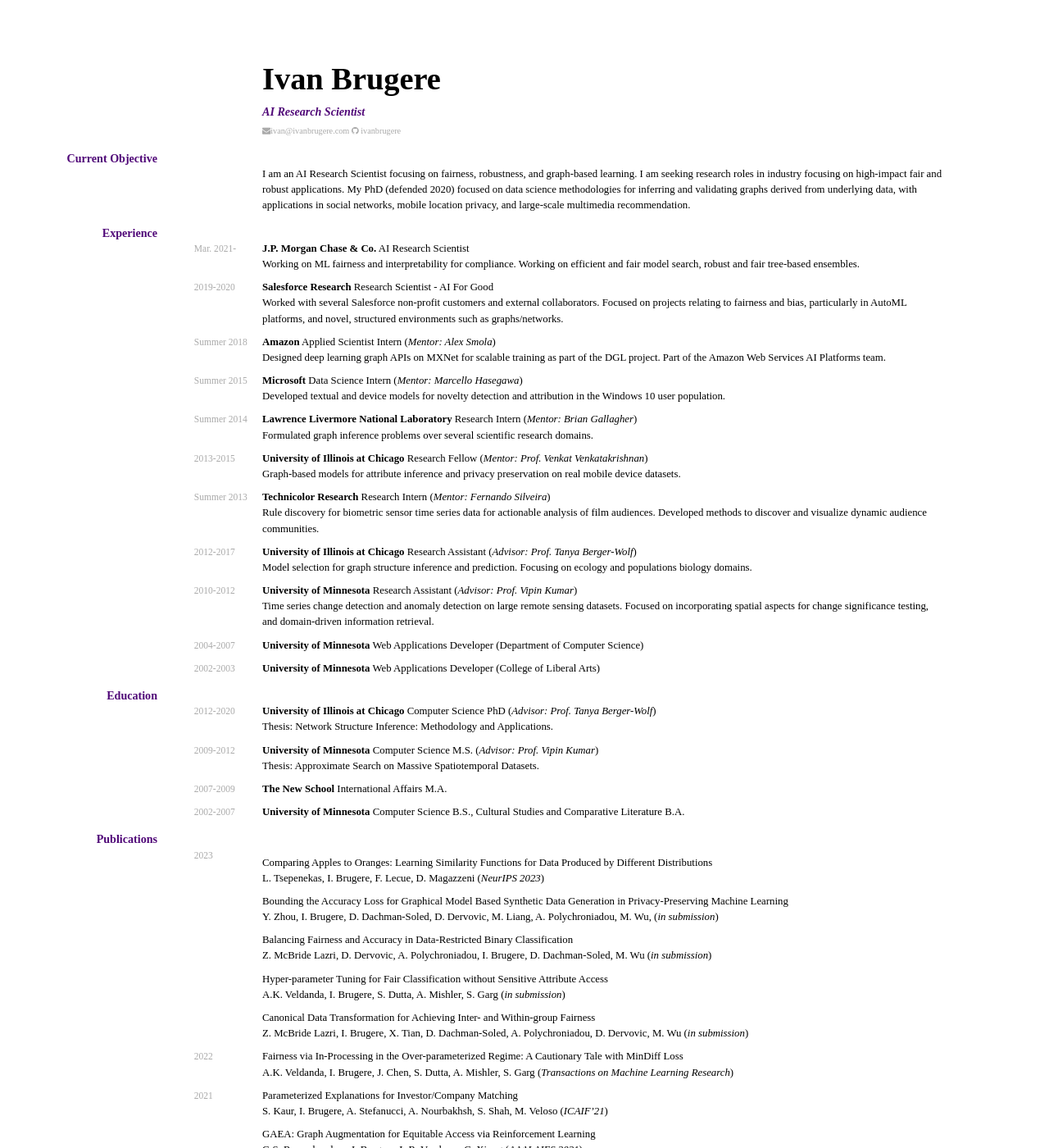
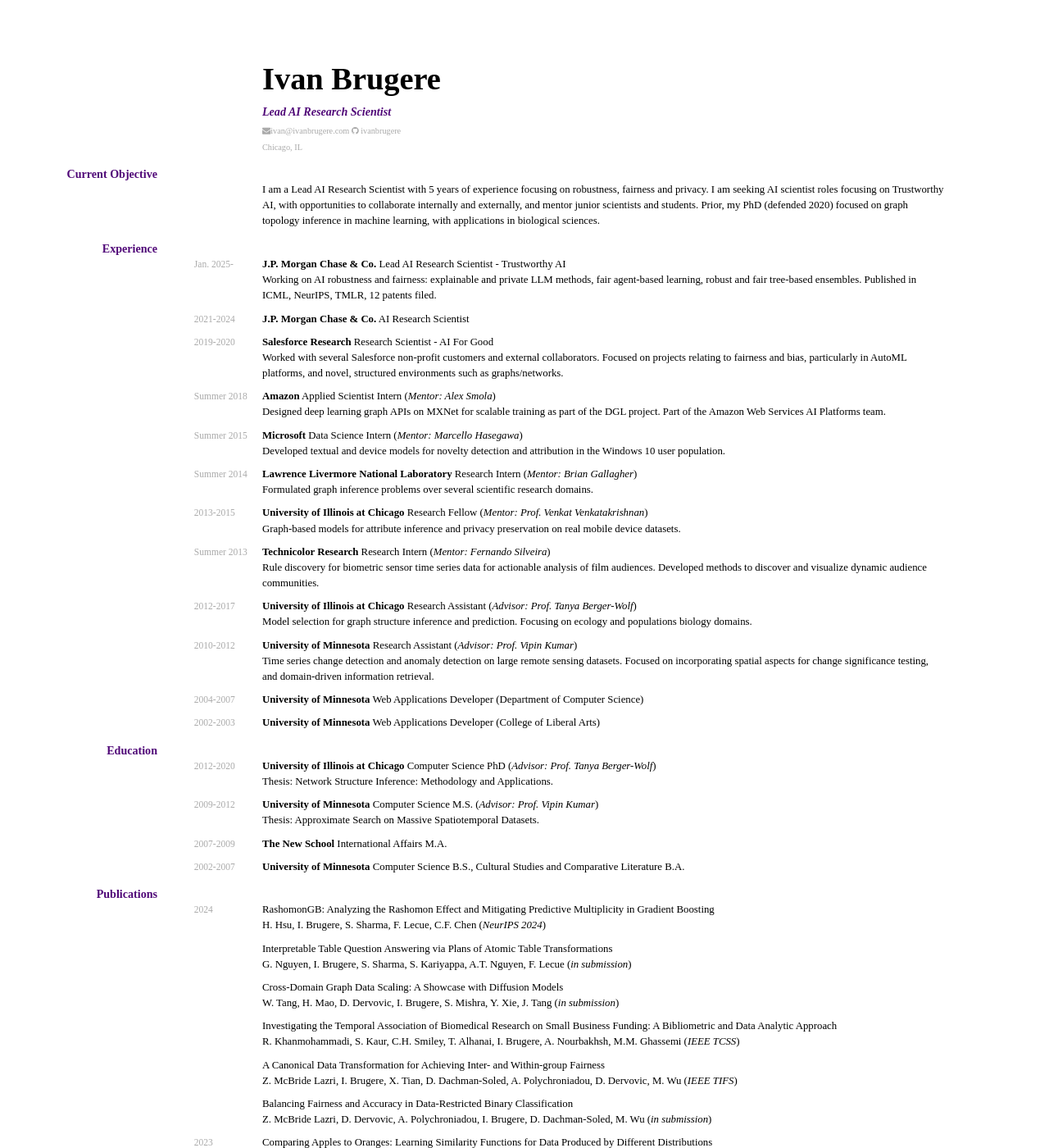
Before and after one commit to ivanbrugere/ivanbrugere.github.io, a Jekyll site: the page built from md-cv/resume.md, in a window 1280 px wide and 1400 px high. Shown: the whole window at 82% size. Built offline with Jekyll 4.4.1, drawn with Linux system fonts in a browser that asks for light colours; some web fonts are replaced; some of the changed text lies outside the part shown.

Commit message:
new resume
new

```diff
--- a/md-cv/resume.md
+++ b/md-cv/resume.md
@@ -3,19 +3,23 @@
 title: Ivan Brugere's CV
 ---
 # Ivan Brugere
-AI Research Scientist
-
+Lead AI Research Scientist
 <div id="webaddress">
 <i class="fa fa-envelope"></i><a href="mailto:ivan@ivanbrugere.com">ivan@ivanbrugere.com</a>
-<i class="fa fa-github"></i> <a href="http://github.com/ivanbrugere">ivanbrugere</a>
+<i class="fa fa-github"></i> <a href="http://github.com/ivanbrugere">ivanbrugere</a><br/>
+Chicago, IL
 </div>
 ## Current Objective
-I am an AI Research Scientist focusing on fairness, robustness, and graph-based learning. I am seeking research roles in industry focusing on high-impact fair and robust applications. My PhD (defended 2020) focused on data science methodologies for inferring and validating graphs derived from underlying data, with applications in social networks, mobile location privacy, and large-scale multimedia recommendation.
+I am a Lead AI Research Scientist with 5 years of experience focusing on robustness, fairness and privacy. I am seeking AI scientist roles focusing on Trustworthy AI, with opportunities to collaborate internally and externally, and mentor junior scientists and students. Prior, my PhD (defended 2020) focused on graph topology inference in machine learning, with applications in biological sciences.
 
 ## Experience
-`Mar. 2021-`
+
+`Jan. 2025-`
+__J.P. Morgan Chase & Co.__ Lead AI Research Scientist  - Trustworthy AI <br/>
+Working on AI robustness and fairness: explainable and private LLM methods, fair agent-based learning, robust and fair tree-based ensembles. Published in ICML, NeurIPS, TMLR, 12 patents filed.
+
+`2021-2024`
 __J.P. Morgan Chase & Co.__ AI Research Scientist <br/>
-Working on ML fairness and interpretability for compliance. Working on efficient and fair model search, robust and fair tree-based ensembles.
 
 `2019-2020`
 __Salesforce Research__ Research Scientist - AI For Good
@@ -73,26 +77,36 @@
 
 ## Publications
 
+`2024`
+RashomonGB: Analyzing the Rashomon Effect and Mitigating Predictive Multiplicity in Gradient Boosting<br/>
+H. Hsu, I. Brugere, S. Sharma, F. Lecue, C.F. Chen (_NeurIPS 2024_)
+
+Interpretable Table Question Answering via Plans of Atomic Table Transformations<br/>
+G. Nguyen, I. Brugere, S. Sharma, S. Kariyappa, A.T. Nguyen, F. Lecue (_in submission_)
+
+Cross-Domain Graph Data Scaling: A Showcase with Diffusion Models<br/>
+W. Tang, H. Mao, D. Dervovic, I. Brugere, S. Mishra, Y. Xie, J. Tang (_in submission_)
+
+Investigating the Temporal Association of Biomedical Research on Small Business Funding: A Bibliometric and Data Analytic Approach<br/>
+R. Khanmohammadi, S. Kaur, C.H. Smiley, T. Alhanai, I. Brugere, A. Nourbakhsh, M.M. Ghassemi (_IEEE TCSS_)
+
+A Canonical Data Transformation for Achieving Inter- and Within-group Fairness<br/>
+Z. McBride Lazri, I. Brugere, X. Tian, D. Dachman-Soled, A. Polychroniadou, D. Dervovic, M. Wu (_IEEE TIFS_)
+
+Balancing Fairness and Accuracy in Data-Restricted Binary Classification<br/>
+Z. McBride Lazri, D. Dervovic, A. Polychroniadou, I. Brugere, D. Dachman-Soled, M. Wu (_in submission_)
+
 `2023`
-
 Comparing Apples to Oranges: Learning Similarity Functions for Data Produced by Different Distributions<br/>
 L. Tsepenekas, I. Brugere, F. Lecue, D. Magazzeni (_NeurIPS 2023_)
 
 Bounding the Accuracy Loss for Graphical Model Based Synthetic Data Generation in Privacy-Preserving Machine Learning <br/>
-Y. Zhou, I. Brugere, D. Dachman-Soled, D. Dervovic, M. Liang, A. Polychroniadou, M. Wu, (_in submission_)
-
-Balancing Fairness and Accuracy in Data-Restricted Binary Classification<br/>
-Z. McBride Lazri, D. Dervovic, A. Polychroniadou, I. Brugere, D. Dachman-Soled, M. Wu (_in submission_)
+Y. Zhou, I. Brugere, D. Dachman-Soled, D. Dervovic, M. Liang, A. Polychroniadou, M. Wu, (_ICML 2023_)
 
 Hyper-parameter Tuning for Fair Classification without Sensitive Attribute Access<br/>
-A.K. Veldanda, I. Brugere, S. Dutta, A. Mishler, S. Garg (_in submission_)
-
-Canonical Data Transformation for Achieving Inter- and Within-group Fairness<br/>
-Z. McBride Lazri, I. Brugere, X. Tian, D. Dachman-Soled, A. Polychroniadou, D. Dervovic, M. Wu (_in submission_)
-
+A.K. Veldanda, I. Brugere, S. Dutta, A. Mishler, S. Garg (_Transactions on Machine Learning Research_)
 
 `2022`
-
 Fairness via In-Processing in the Over-parameterized Regime: A Cautionary Tale with MinDiff Loss<br/>
 A.K. Veldanda, I. Brugere, J. Chen, S. Dutta, A. Mishler, S. Garg (_Transactions on Machine Learning Research_)
 
```
Also changed, not shown: other parts of md-cv/resume.md (+2 -2 lines), 2 other files.
